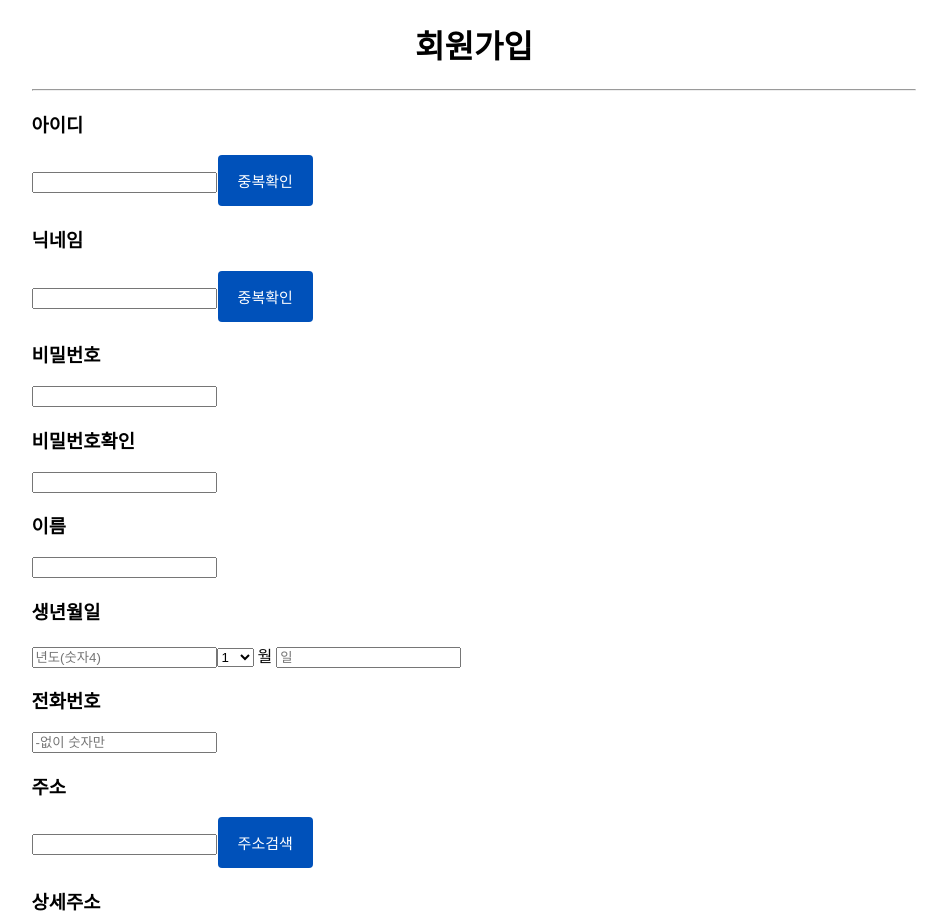
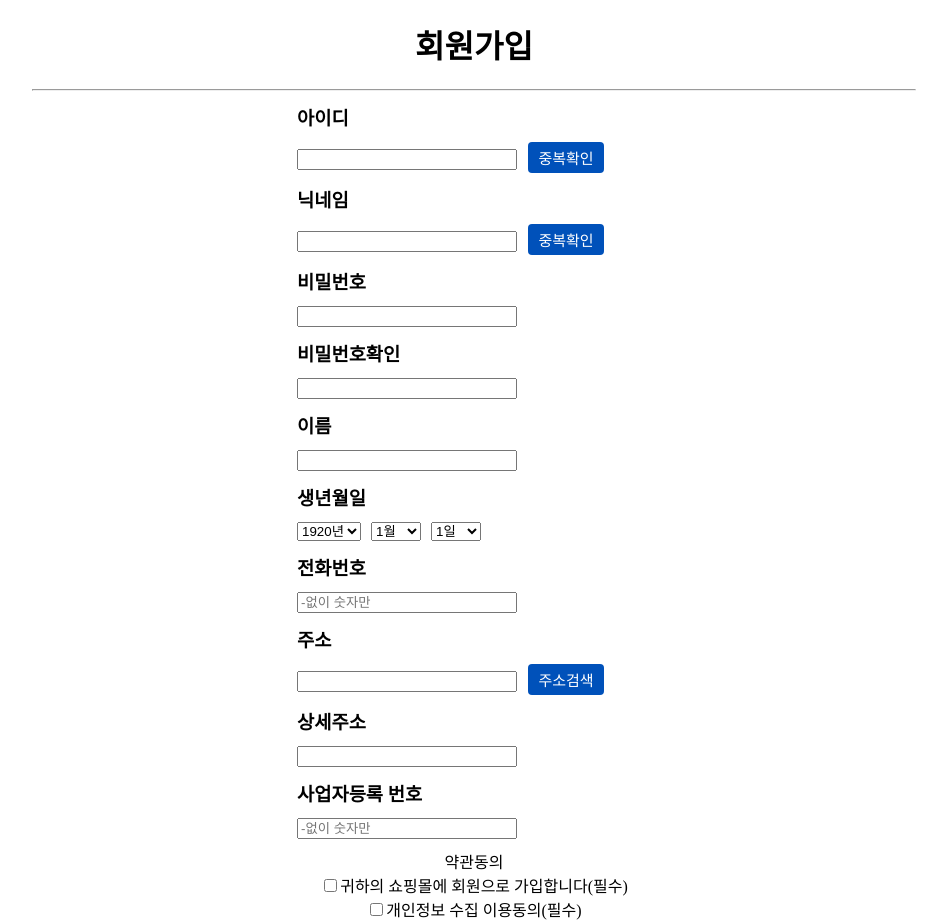
Before and after one commit to sunshine4437/VueStudy, a Vue app: page /join2 in a window 1280 px wide. Shown: the top 924 px of the page, without its empty margins (166-1113 px from the left). Built offline with nearby package versions, Linux system fonts and the light colour scheme.

Commit message:
add join1,2 mypage1,2

```diff
--- a/src/views/Join1.vue
+++ b/src/views/Join1.vue
@@ -1,98 +1,89 @@
 <template>
 <div>
-    <form name="login_member" action="#" method="post">
+    <div>
+        <h1>회원가입</h1>
+        <hr>
+    </div>
+    <form class="container" name="login_member" action="#" method="post">
+
         <div>
-            <h1>회원가입</h1>
-            <hr>
             <h3>
-                <label>아이디</label>
+                아이디
             </h3>
-            <input type="text" name="id" id="id">
-            <button type="button" id="idbtn"> 중복확인 </button>
+            <input type="text" name="class" class="id">
+            <button class="classBtn"> 중복확인 </button>
         </div>
         <div>
             <h3>
-                <label>닉네임</label>
+                닉네임
             </h3>
-            <input type="text" name="nick" id="nick">
-            <button type="button" id="nickbtn"> 중복확인 </button>
+            <input type="text" name="nick" class="nick">
+            <button class="nickBtn"> 중복확인 </button>
         </div>
         <div>
             <h3>
-                <label>비밀번호</label>
+                비밀번호
             </h3>
-            <input type="password" name="password" id="password">
+            <input type="password" name="password" class="password">
         </div>
         <div>
             <h3>
-                <label>비밀번호확인</label>
+                비밀번호확인
             </h3>
-            <input type="password" name="re_password" id="re_password">
+            <input type="password" name="re_password" class="re_password">
         </div>
         <div>
             <h3>
-                <label>이름</label>
+                이름
             </h3>
-            <input type="text" name="username" id="username">
+            <input type="text" name="username" class="username">
         </div>
         <div>
             <h3>
-                <label>
-                    생년월일
-                </label>
+                생년월일
             </h3>
-            <input type="text" id="yy" name="yy" placeholder="년도(숫자4)" maxlength="4">
-            <select name="mm" id="mm">
-                <option value="1">1</option>
-                <option value="2">2</option>
-                <option value="3">3</option>
-                <option value="4">4</option>
-                <option value="5">5</option>
-                <option value="6">6</option>
-                <option value="7">7</option>
-                <option value="8">8</option>
-                <option value="9">9</option>
-                <option value="10">10</option>
-                <option value="11">11</option>
-                <option value="12">12</option>
+            <select name="birthYear" id="birthYear" class="selectBirth">
+                <option v-for="n in range(1920,2021)" :key="n" :value="n">{{n}}년</option>
             </select>
-            월
-
-            <input type="text" name="dd" id='dd' placeholder="일" maxlength="2">
+            <select name="birthMonth" id="birthMonth" class="selectBirth">
+                <option v-for="n in 12" :key="n" :value="n">{{n}}월</option>
+            </select>
+            <select name="birthDay" id="birthDay" class="selectBirth">
+                <option v-for="n in 31" :key="n" :value="n">{{n}}일</option>
+            </select>
         </div>
         <div>
             <h3>
-                <label>전화번호</label>
+                전화번호
             </h3>
-            <input type="text" name="mobile" id="mobile" placeholder="-없이 숫자만" maxlength="11">
+            <input type="text" name="mobile" class="mobile" placeholder="-없이 숫자만" maxlength="11">
         </div>
 
         <div>
             <h3>
-                <label>주소</label>
+                주소
             </h3>
-            <input type="text" name="total_add" id="total_add">
-            <button id="addBtn">주소검색</button>
+            <input type="text" name="total_add" class="total_add">
+            <button class="addBtn">주소검색</button>
         </div>
         <div>
             <h3>
-                <label>상세주소</label>
+                상세주소
             </h3>
-            <input type="text" name="detail_add" id="detail_add">
+            <input type="text" name="detail_add" class="detail_add">
         </div>
 
     </form>
     <div class="">
         <div class="CheckBox">
-            <label id="Agree">약관동의</label>
-            <input type="checkbox" name="cb1" id="agree"><label>귀하의 쇼핑몰에 회원으로 가입합니다(필수)</label><br>
-            <input type="checkbox" name="cb2" id="agree">개인정보 수집 이용동의(필수) <br>
-            <input type="checkbox" name="cb3" id="agree">마케팅 활용 및 광고성 정보 수신 동의 (선택)<br>
+            <label class="Agree">약관동의</label><br>
+            <input type="checkbox" name="cb1" class="agree">귀하의 쇼핑몰에 회원으로 가입합니다(필수)<br>
+            <input type="checkbox" name="cb2" class="agree">개인정보 수집 이용동의(필수)<br>
+            <input type="checkbox" name="cb3" class="agree">마케팅 활용 및 광고성 정보 수신 동의 (선택)
 
         </div>
-
-        <div>
-            <button id="joinBtn">가입하기</button>
+        <div class="joinBtnArea">
+            <button class="joinBtn">가입하기</button>
         </div>
     </div>
 </div>
@@ -100,10 +91,64 @@
 
 <script>
 export default {
+    data() {
+        return {}
+    },
+    methods: {
+        range(start, end) {
+            let list = []
+            for (let i = start; i <= end; i++)
+                list.push(i);
+            return list;
+        }
+    }
 
 }
 </script>
 
 <style scoped>
+.container {}
 
+.container>div {
+    width: 40%;
+    margin-left: auto;
+    margin-right: auto;
+}
+
+.container>div>h3 {
+    width: 100%;
+    margin: 12px 0;
+}
+
+.container>div>input {
+    display: inline-block;
+    width: 60%;
+    margin-right: 10px;
+}
+
+.CheckBox {
+    text-align: center;
+    padding: 10px 0;
+}
+
+.joinBtnArea {
+    text-align: center;
+}
+
+.classBtn,
+.nickBtn,
+.addBtn {
+    margin-left: 1px;
+    margin-right: auto;
+    background-color: #0051ba;
+    border-radius: 4px;
+    border: none;
+    color: white;
+    padding: 5px 10px;
+    text-align: center;
+}
+
+.selectBirth {
+    margin-right: 10px;
+}
 </style>
--- a/src/views/Join2.vue
+++ b/src/views/Join2.vue
@@ -1,104 +1,95 @@
 <template>
 <div>
-    <form name="login_member" action="#" method="post">
+    <div>
+        <h1>회원가입</h1>
+        <hr>
+    </div>
+    <form class="container" name="login_member" action="#" method="post">
+
         <div>
-            <h1>회원가입</h1>
-            <hr>
             <h3>
-                <label>아이디</label>
+                아이디
             </h3>
-            <input type="text" name="id" id="id">
-            <button type="button" @click="id_check" id="idbtn"> 중복확인 </button>
+            <input type="text" name="class" class="id">
+            <button class="classBtn"> 중복확인 </button>
         </div>
         <div>
             <h3>
-                <label>닉네임</label>
+                닉네임
             </h3>
-            <input type="text" name="nick" id="nick">
-            <button type="button" @click="nick_check" id="nickbtn"> 중복확인 </button>
+            <input type="text" name="nick" class="nick">
+            <button class="nickBtn"> 중복확인 </button>
         </div>
         <div>
             <h3>
-                <label>비밀번호</label>
+                비밀번호
             </h3>
-            <input type="password" name="password" id="password">
+            <input type="password" name="password" class="password">
         </div>
         <div>
             <h3>
-                <label>비밀번호확인</label>
+                비밀번호확인
             </h3>
-            <input type="password" name="re_password" id="re_password">
+            <input type="password" name="re_password" class="re_password">
         </div>
         <div>
             <h3>
-                <label>이름</label>
+                이름
             </h3>
-            <input type="text" name="username" id="username">
+            <input type="text" name="username" class="username">
         </div>
         <div>
             <h3>
-                <label>
-                    생년월일
-                </label>
+                생년월일
             </h3>
-            <input type="text" id="yy" name="yy" placeholder="년도(숫자4)" maxlength="4">
-            <select name="mm" id="mm">
-                <option value="1">1</option>
-                <option value="2">2</option>
-                <option value="3">3</option>
-                <option value="4">4</option>
-                <option value="5">5</option>
-                <option value="6">6</option>
-                <option value="7">7</option>
-                <option value="8">8</option>
-                <option value="9">9</option>
-                <option value="10">10</option>
-                <option value="11">11</option>
-                <option value="12">12</option>
+            <select name="birthYear" id="birthYear" class="selectBirth">
+                <option v-for="n in range(1920,2021)" :key="n" :value="n">{{n}}년</option>
             </select>
-            월
-
-            <input type="text" name="dd" id='dd' placeholder="일" maxlength="2">
+            <select name="birthMonth" id="birthMonth" class="selectBirth">
+                <option v-for="n in 12" :key="n" :value="n">{{n}}월</option>
+            </select>
+            <select name="birthDay" id="birthDay" class="selectBirth">
+                <option v-for="n in 31" :key="n" :value="n">{{n}}일</option>
+            </select>
         </div>
         <div>
             <h3>
-                <label>전화번호</label>
+                전화번호
             </h3>
-            <input type="text" name="mobile" id="mobile" placeholder="-없이 숫자만" maxlength="11">
+            <input type="text" name="mobile" class="mobile" placeholder="-없이 숫자만" maxlength="11">
         </div>
 
         <div>
             <h3>
-                <label>주소</label>
+                주소
             </h3>
-            <input type="text" name="total_add" id="total_add">
-            <button type="button" onclick="search_address()" id="addbtn">주소검색</button>
+            <input type="text" name="total_add" class="total_add">
+            <button class="addBtn">주소검색</button>
         </div>
         <div>
             <h3>
-                <label>상세주소</label>
+                상세주소
             </h3>
-            <input type="text" name="detail_add" id="detail_add">
+            <input type="text" name="detail_add" class="detail_add">
         </div>
         <div>
             <h3>
                 <label>사업자등록 번호</label>
             </h3>
-            <input type="text" name="mobile" id="mobile" placeholder="-없이 숫자만" maxlength="10">
+            <input type="text" name="mobile" class="mobile" placeholder="-없이 숫자만" maxlength="10">
         </div>
 
     </form>
-    <div class="buttom">
+    <div class="">
         <div class="CheckBox">
-            <label id="Agree">약관동의</label>
-            <input type="checkbox" name="cb1" id="agree"><label>귀하의 쇼핑몰에 회원으로 가입합니다(필수)</label><br>
-            <input type="checkbox" name="cb2" id="agree">개인정보 수집 이용동의(필수) <br>
-            <input type="checkbox" name="cb3" id="agree">마케팅 활용 및 광고성 정보 수신 동의 (선택)<br>
+            <label class="Agree">약관동의</label><br>
+            <input type="checkbox" name="cb1" class="agree">귀하의 쇼핑몰에 회원으로 가입합니다(필수)<br>
+            <input type="checkbox" name="cb2" class="agree">개인정보 수집 이용동의(필수)<br>
+            <input type="checkbox" name="cb3" class="agree">마케팅 활용 및 광고성 정보 수신 동의 (선택)
 
         </div>
-
-        <div>
-            <button type="button"  id="joinbtn">가입하기</button>
+        <div class="joinBtnArea">
+            <button class="joinBtn">가입하기</button>
         </div>
     </div>
 </div>
@@ -106,10 +97,64 @@
 
 <script>
 export default {
+    data() {
+        return {}
+    },
+    methods: {
+        range(start, end) {
+            let list = []
+            for (let i = start; i <= end; i++)
+                list.push(i);
+            return list;
+        }
+    }
 
 }
 </script>
 
-<style>
+<style scoped>
+.container {}
 
+.container>div {
+    width: 40%;
+    margin-left: auto;
+    margin-right: auto;
+}
+
+.container>div>h3 {
+    width: 100%;
+    margin: 12px 0;
+}
+
+.container>div>input {
+    display: inline-block;
+    width: 60%;
+    margin-right: 10px;
+}
+
+.CheckBox {
+    text-align: center;
+    padding: 10px 0;
+}
+
+.joinBtnArea {
+    text-align: center;
+}
+
+.classBtn,
+.nickBtn,
+.addBtn {
+    margin-left: 1px;
+    margin-right: auto;
+    background-color: #0051ba;
+    border-radius: 4px;
+    border: none;
+    color: white;
+    padding: 5px 10px;
+    text-align: center;
+}
+
+.selectBirth {
+    margin-right: 10px;
+}
 </style>
--- a/src/views/Mypage1.vue
+++ b/src/views/Mypage1.vue
@@ -63,15 +63,13 @@
                     </div>
                 </div>
             </div>
-            <br>
             <div class="pList2">
                 <h2>주문내역 조회</h2>
             </div>
 
-            <br>
             <div class="date2">
                 <table class="table2">
-                    <tr id="tr1">
+                    <tr class="tr1">
                         <td>주문일자</td>
                         <td>주문 상품 정보</td>
                         <td>상품금액</td>
@@ -104,10 +102,9 @@
             <div class="pList3">
                 <h2>취소/환불 조회</h2>
             </div>
-            <br>
             <div class="date3">
                 <table class="table3">
-                    <tr id="tr1">
+                    <tr class="tr1">
                         <td>주문일자</td>
                         <td>주문 상품 정보</td>
                         <td>상품금액</td>
@@ -147,8 +144,8 @@ export default {
 </script>
 
 <style scoped>
-div {
-    border: 1px black solid;
+.top {
+    border-bottom: 1px solid black;
 }
 
 .container {
@@ -157,6 +154,7 @@ div {
 
 .left {
     display: inline-block;
+    border: 1px black solid;
 }
 
 .right {
@@ -168,13 +166,16 @@ div {
 .pList2,
 .pList3 {
     text-align: center;
+    border-bottom: 1px solid black;
 }
 
 .date1,
 .date2,
 .date3 {
     display: flex;
-
+    border-bottom: 1px solid black;
+    padding-top: 20px;
+    padding-bottom: 20px;
 }
 
 .table1st {
@@ -196,21 +197,25 @@ div {
     margin-right: auto;
     padding: 5px 15px;
 }
-.row2{
-  text-align: center;
+
+.row2 {
+    text-align: center;
 }
+
 .row3 {
-  display:flex;
-   padding: 5px 0px;
+    display: flex;
+    padding: 5px 0px;
 }
+
 .searchBar {
     margin-left: auto;
     margin-right: 1px;
 }
+
 .searchBtn {
     margin-left: 1px;
     margin-right: auto;
-        background-color: #0051ba;
+    background-color: #0051ba;
     border-radius: 4px;
     border: none;
     color: white;
@@ -234,9 +239,14 @@ div {
     padding: 5px 5px;
 }
 
+.left>div {
+    border-bottom: 1px solid black;
+}
+
 .List {
     text-align: center;
-    margin: 10px 0px;
+    padding-top: 10px;
+    padding-bottom: 10px;
 }
 
 .Check {
--- a/src/views/Mypage2.vue
+++ b/src/views/Mypage2.vue
@@ -1,74 +1,146 @@
 <template>
 <div>
     <!--top-->
-        <div class="top">마이페이지</div>
+    <div class="top">
+        <h1>마이페이지</h1>
+    </div>
     <!--left-->
+    <div class="container">
         <div class="left">
-          <div id="sList">나의쇼핑내역</div>
-          <div id="sCheck">
+            <div class="List">나의쇼핑내역</div>
+            <div class="check">
                 <li>주문/배송 조회</li>
                 <li>취소/환불 조회</li>
             </div>
-          <div id="pList">회원정보 열람</div>
-          <div id="pCheck">
+            <div class="List">회원정보 열람</div>
+            <div class="check">
                 <li>회원정보 수정</li>
             </div>
-          <input type="button"  id="logout" value="로그아웃" />
+            <button>로그아웃</button>
         </div>
         <!--right-->
-
-        <div id="pList1">회원 정보 열람</div>
         <div class="right">
+            <div class="pList1">
+                <h2>회원 정보 열람</h2>
+            </div>
+            <div class="content">
                 <h3>
-            <label>닉네임</label>
+                    닉네임
                 </h3>
-            <input type="text" id="mdtext"> &nbsp;
-            <button type="button"  id="mdbtn"> 수정하기 </button>
-
+                <input type="text" class="mdText">
+                <button class="mdBtn"> 수정하기 </button>
+            </div>
+            <div class="content">
                 <h3>
-            <label>비밀번호</label>
+                    비밀번호
                 </h3>
-           <input type="text" id="mdtext"> &nbsp;
-            <button type="button"  id="mdbtn"> 수정하기 </button>
+                <input type="text" class="mdText">
+                <button class="mdBtn"> 수정하기 </button>
                 <br>
-
+            </div>
+            <div class="content">
                 <h3>
-            <label>연락처</label>
+                    연락처
                 </h3>
-            <input type="text" id="mdtext"> &nbsp;
-            <button type="button" id="mdbtn"> 수정하기 </button>
-
+                <input type="text" class="mdText">
+                <button class="mdBtn"> 수정하기 </button>
+            </div>
+            <div class="content">
                 <h3>
-            <label>주소</label>
+                    주소
                 </h3>
-            <input type="text" id="mdtext"> &nbsp;
-            <button type="button" id="mdbtn"> 주소조회 </button>
-
+                <input type="text" class="mdText">
+                <button class="mdBtn"> 주소조회 </button>
+            </div>
+            <div class="content">
                 <h3>
                     <label>상세주소</label>
                 </h3>
-            <input type="text" id="mdtext"> &nbsp;
-            <button type="button"  id="mdbtn"> 수정하기 </button>
-           <br>
-          <input type="button"  id="quit" value="회원탈퇴" />
+                <input type="text" class="mdText">
+                <button class="mdBtn"> 수정하기 </button>
 
             </div>
-
-
-
+            <div class="content">
+                <button class="quit"> 회원탈퇴 </button>
+            </div>
+        </div>
+    </div>
 </div>
 </template>
 
-
 <script>
-export default {
-	methods: {
-
-    }
-
-}
+export default {}
 </script>
 
 <style scoped>
+.top{
+    border-bottom: 1px solid black;
+}
 
+.container {
+    display: flex;
+}
+
+.left {
+    display: inline-block;
+    width: 15%;
+    border: 1px solid black;
+}
+
+.left > div{
+      border-bottom: 1px solid black;
+}
+
+.right {
+    display: inline-block;
+    width: 85%;
+}
+
+.List {
+    text-align: center;
+    padding-top:10px;
+    padding-bottom:10px;
+}
+
+.check {
+    text-align: center;
+    padding: 0px 10px;
+}
+
+.check li {
+    width: 150px;
+    padding: 0;
+    margin: 10px 0px;
+}
+
+.pList1 {
+    text-align: center;
+       border-bottom: 1px solid black;
+}
+
+
+.content {
+    text-align: center;
+       border-bottom: 1px solid black;
+       padding: 10px;
+}
+
+.mdText {
+    margin-right: 15px;
+}
+
+.mdBtn {
+    background-color: #0051ba;
+    border-radius: 4px;
+    border: none;
+    color: white;
+    padding: 5px 10px;
+    text-align: center;
+    text-decoration: none;
+    display: inline-block;
+    font-size: 13px;
+    cursor: pointer;
+    margin: 0px 1px;
+    margin: 0px 5px;
+}
 </style>
```
Lines whose indentation alone changed are shown as unchanged.
